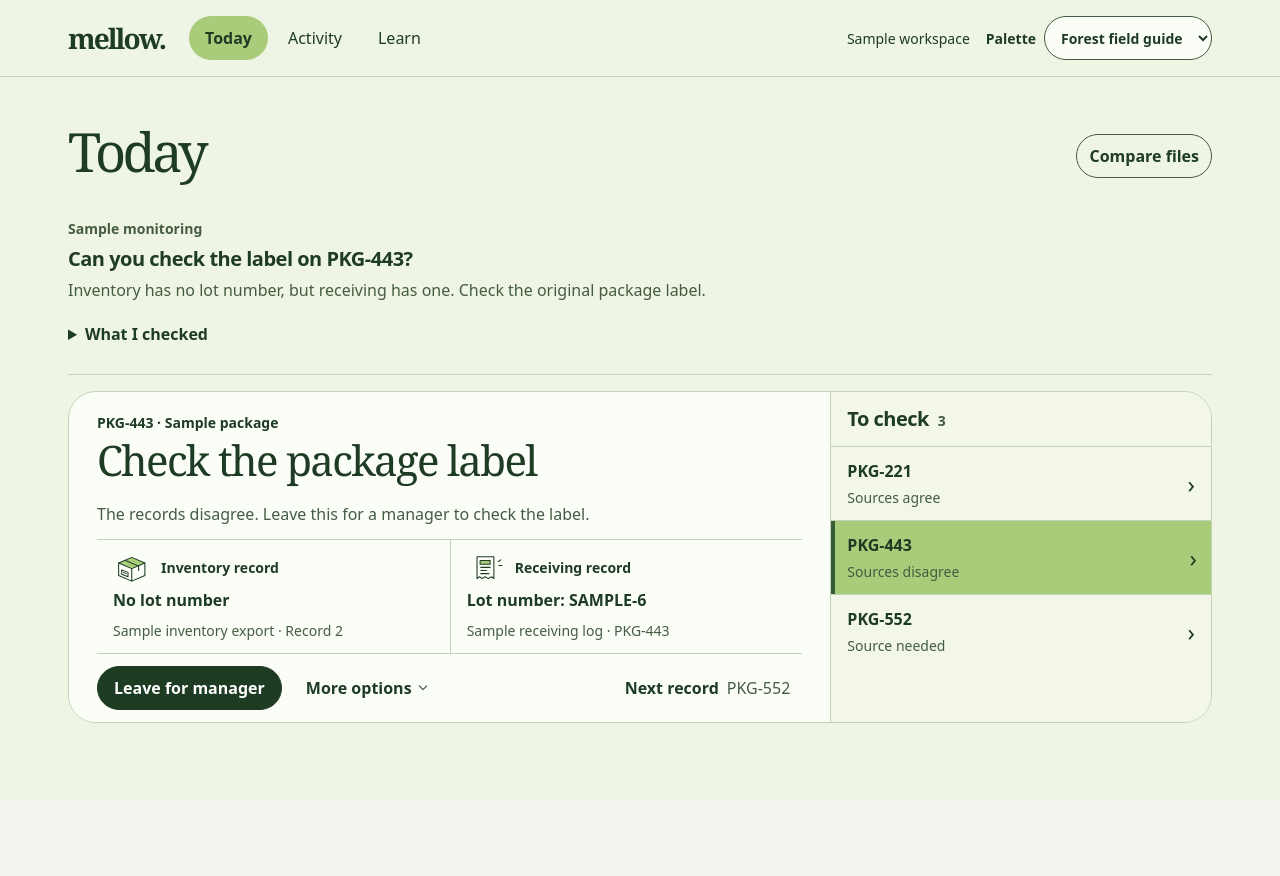
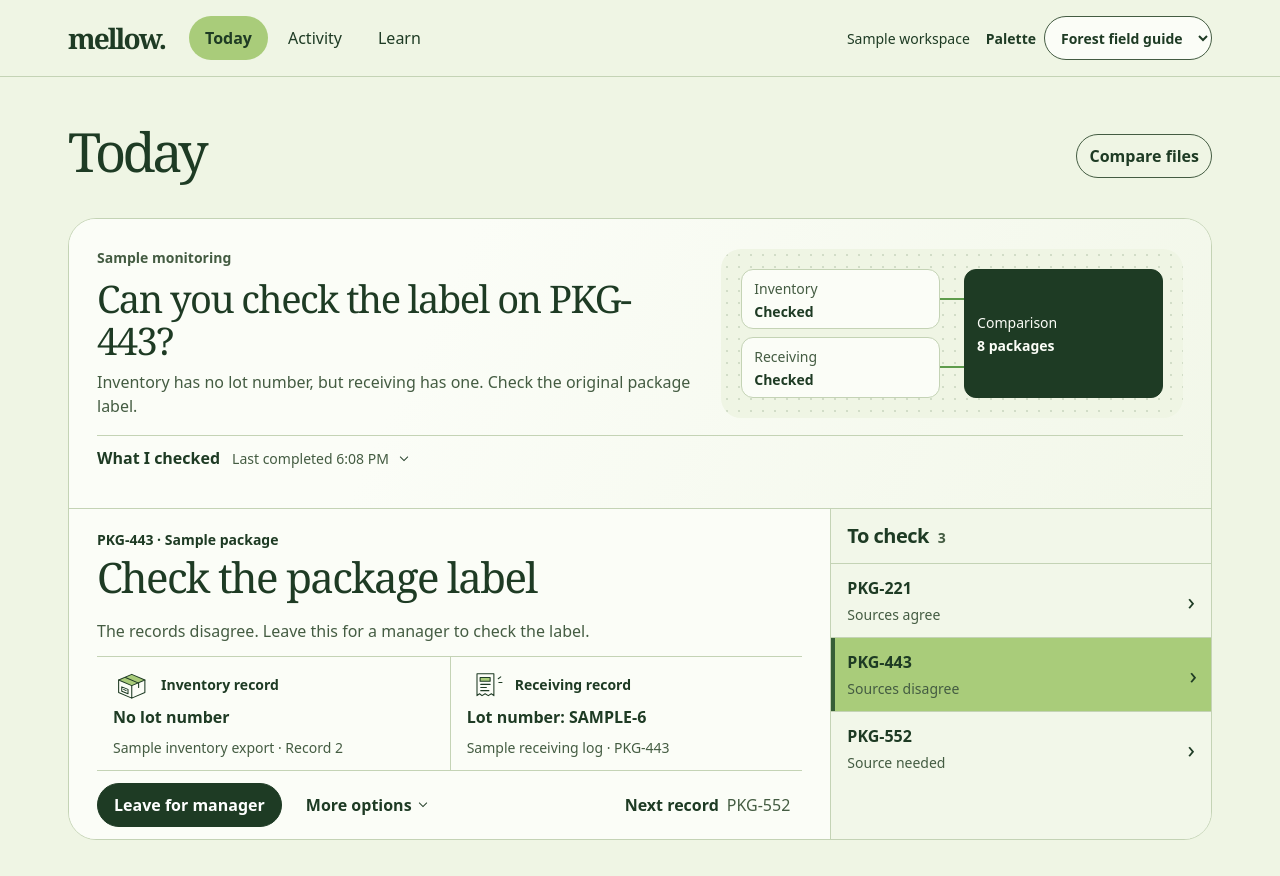
Before and after one commit to mauifrancis-ui/mellow-demo, a React (Vite) app: page / in a window 1280 px wide. Before the commit the page ends 800 px from the top, so only its background shows below. Built offline with nearby package versions, Linux system fonts and the light colour scheme; a web font is replaced by a local one.

Commit message:
Visualize receiving source coverage in the review workspace

```diff
--- a/src/App.tsx
+++ b/src/App.tsx
@@ -308,13 +308,13 @@ export default function App() {
         </header>
         {tab !== "Today" && <p className="feedback" ref={feedback} role="status" tabIndex={-1}>{status}</p>}
         {tab !== "Today" && error && <p className="error" role="alert">{error}</p>}
-        {tab === "Today" && <ReceivingMonitor posture={posture} record={monitorTask?.record}
+        {tab === "Today" && <div className="card-surface review-layout">
+          <ReceivingMonitor posture={posture} record={monitorTask?.record}
           onReview={monitorTask && active?.id !== monitorTask.id ? () => openTask(monitorTask) : undefined}
           onToggleDelay={() => {
             const time = new Date().toISOString();
             setPosture((current) => monitorReceiving(current, sampleComparison, current.receiving === "current" ? "delayed" : "current", time));
-          }} />}
-        {tab === "Today" && <div className="card-surface review-layout">
+          }} />
           <section className="primary" aria-labelledby="task-title">
             <div className="review-heading">
               <div key={active?.id} className="record-identity">
--- a/src/ReceivingMonitor.tsx
+++ b/src/ReceivingMonitor.tsx
@@ -8,22 +8,35 @@ export function ReceivingMonitor({ posture, record, onReview, onToggleDelay }: {
 }) {
   const delayed = posture.receiving === "delayed";
   const run = posture.lastSuccessfulRun;
-  return <section className="receiving-monitor" aria-labelledby="monitor-title">
+  const time = run ? new Date(run.checkedAt) : null;
+  return <section className="receiving-monitor" data-delayed={delayed} aria-labelledby="monitor-title">
     <div className="monitor-copy" aria-live="polite">
       <p className="monitor-label">Sample monitoring</p>
-      <h2 id="monitor-title">{delayed ? "Receiving records are delayed" : record ? `Can you check the label on ${record}?` : "Sample receiving check is up to date"}</h2>
+      <h2 id="monitor-title">{delayed ? "Receiving records are delayed" : record ? `Can you check the label on ${record}?` : "Receiving check is up to date"}</h2>
       <p>{delayed
         ? "I can’t check newer arrivals until receiving records are current. Existing reviews are still available."
         : record ? "Inventory has no lot number, but receiving has one. Check the original package label."
           : "I compared the sample records. Any open findings are still in To check."}</p>
+      {!delayed && record && onReview && <button className="manual-evidence monitor-open" onClick={onReview}>Open {record}</button>}
     </div>
-    {!delayed && record && onReview && <button className="manual-evidence" onClick={onReview}>Open {record}</button>}
+    <div className="monitor-map" role="group" aria-label="Sample source coverage" key={posture.receiving}>
+      <div className="monitor-source"><span>Inventory</span><strong>{delayed ? "Available" : "Checked"}</strong></div>
+      <div className="monitor-source" data-receiving><span>Receiving</span><strong>{delayed ? "Delayed" : "Checked"}</strong></div>
+      <span className="monitor-link monitor-link-inventory" aria-hidden="true" />
+      <span className="monitor-link monitor-link-receiving" aria-hidden="true" />
+      <div className="monitor-map-result"><span>Comparison</span><strong>{delayed ? "Paused" : run ? `${run.checked} packages` : "Pending"}</strong></div>
+    </div>
     <details className="monitor-details">
-      <summary>What I checked</summary>
-      {run ? <p>Last completed sample check <time dateTime={run.checkedAt}>{new Date(run.checkedAt).toLocaleString()}</time>. Compared {run.checked} packages across inventory and receiving. {run.matched} matched and {run.exceptions} had a difference or a gap.</p>
-        : <p>No sample check has completed yet.</p>}
-      <p>These records can show a difference. A person verifies the physical package.</p>
-      <button className="manual-evidence" onClick={onToggleDelay}>{delayed ? "Restore sample source" : "Simulate a source delay"}</button>
+      <summary>
+        <span>What I checked</span>
+        {time && <time dateTime={run?.checkedAt}>Last completed {time.toLocaleTimeString([], { hour: "numeric", minute: "2-digit" })}</time>}
+      </summary>
+      <div className="monitor-detail-body">
+        {run && time ? <p><time dateTime={run.checkedAt}>{time.toLocaleString()}</time> · {run.matched} matched and {run.exceptions} had a difference or a gap.</p>
+          : <p>No sample check has completed yet.</p>}
+        <p>These records can show a difference. A person verifies the physical package.</p>
+        <button className="manual-evidence" onClick={onToggleDelay}>{delayed ? "Restore sample source" : "Simulate a source delay"}</button>
+      </div>
     </details>
   </section>;
 }
--- a/src/styles.css
+++ b/src/styles.css
@@ -395,15 +395,63 @@ small { display: block; margin-top: 4px; font-size: 14px; }
 }
 
 .receiving-monitor {
-  display: grid; grid-template-columns: minmax(0, 1fr) auto; align-items: center;
-  gap: 8px 16px; padding: 0 0 16px; border-bottom: 1px solid var(--line);
+  grid-column: 1 / -1;
+  display: grid; grid-template-columns: minmax(0, 1.3fr) minmax(260px, 1fr);
+  align-items: center; gap: 16px 24px; padding: var(--card-inset);
+  background: linear-gradient(115deg, var(--surface) 32%, var(--subtle-surface));
+  border-bottom: 1px solid var(--line);
 }
 .monitor-copy p, .monitor-details p { color: var(--muted); }
-.monitor-copy .monitor-label { font-size: 14px; font-weight: 700; margin-bottom: 4px; }
-.monitor-copy h2 { margin-bottom: 4px; }
-.monitor-details { grid-column: 1 / -1; }
-.monitor-details summary { min-height: var(--touch); padding-block: 12px; width: fit-content; color: var(--accent); font-weight: 650; }
+.monitor-copy .monitor-label { font-size: 14px; font-weight: 650; margin-bottom: 8px; }
+.monitor-copy h2 {
+  color: var(--deep); font: 400 clamp(26px, 3.6vw, 38px)/1.12 Georgia, serif;
+  letter-spacing: -.04em; margin-bottom: 8px;
+}
+.monitor-open { margin-top: 12px; }
+.monitor-map {
+  display: grid; grid-template-columns: minmax(0, 1fr) 24px minmax(0, 1fr);
+  grid-template-rows: repeat(2, minmax(44px, auto)); gap: 8px 0; align-items: center;
+  background-color: var(--observation);
+  background-image: radial-gradient(color-mix(in srgb, var(--focus) 16%, transparent) 1px, transparent 1px);
+  background-size: 12px 12px;
+  border-radius: 20px; padding: clamp(8px, 1.7vw, 20px); min-width: 0;
+}
+.monitor-source, .monitor-map-result {
+  display: grid; align-content: center; min-width: 0; gap: 4px;
+  padding: 8px 12px; background: var(--surface); border: 1px solid var(--line); border-radius: 12px;
+}
+.monitor-source:first-child { grid-area: 1 / 1; }
+.monitor-source[data-receiving] { grid-area: 2 / 1; }
+.monitor-source span, .monitor-map-result span { font-size: 14px; color: var(--muted); }
+.monitor-source strong, .monitor-map-result strong { font-size: 14px; line-height: 1.25; }
+.monitor-map-result { grid-area: 1 / 3 / 3; align-self: stretch; background: var(--deep); color: var(--surface); border-color: var(--deep); }
+.monitor-map-result span { color: inherit; }
+.monitor-link { height: 0; border-top: 2px solid var(--observation-edge); }
+.monitor-link-inventory { grid-area: 1 / 2; }
+.monitor-link-receiving { grid-area: 2 / 2; }
+.receiving-monitor[data-delayed="true"] .monitor-link-receiving { border-top: 2px dashed #986b27; }
+.receiving-monitor[data-delayed="true"] :is(.monitor-source[data-receiving], .monitor-map-result) {
+  background: #fff0ce; border-color: #ba8d45; color: #65420d;
+}
+.monitor-details { grid-column: 1 / -1; border-top: 1px solid var(--line); }
+.monitor-details summary {
+  display: flex; align-items: center; flex-wrap: wrap; min-height: var(--touch);
+  gap: 4px 12px; width: fit-content; padding-block: 8px; color: var(--accent); font-weight: 650;
+}
+.monitor-details summary::-webkit-details-marker { display: none; }
+.monitor-details summary::after {
+  content: ""; width: 6px; height: 6px; border: solid currentColor; border-width: 0 1.5px 1.5px 0;
+  transform: rotate(45deg); margin-top: -3px;
+}
+.monitor-details[open] summary::after { transform: rotate(225deg); margin-top: 3px; }
+.monitor-details summary time { color: var(--muted); font-size: 14px; font-weight: 400; }
+.monitor-detail-body { padding-block: 4px 8px; }
 .monitor-details p { margin-bottom: 8px; }
-@media (width < 480px) {
+@media (width < 680px) {
   .receiving-monitor { grid-template-columns: minmax(0, 1fr); }
 }
+@media (prefers-reduced-motion: no-preference) {
+  .monitor-map, .monitor-details[open] .monitor-detail-body {
+    animation: panel-arrival var(--reveal) var(--ease) both;
+  }
+}
```
Also changed, not shown: 1 other file (tests, documents, lock files or other folders).
